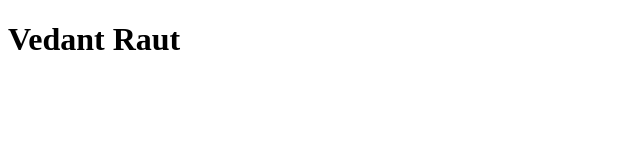
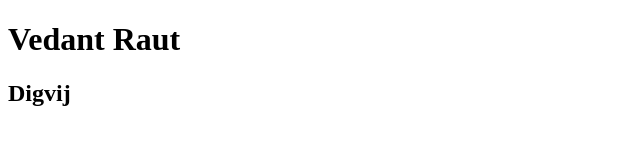
Before and after one commit to vedant1112/Hikri, a plain HTML site: page index.html in a window 1280 px wide. Shown: the whole page, without its empty margins (0-640 px from the left). Drawn offline with Linux system fonts and the light colour scheme.

Commit message:
h2 added

```diff
--- a/index.html
+++ b/index.html
@@ -8,5 +8,6 @@
   </head>
   <body>
     <h1>Vedant Raut</h1>
+    <h2>Digvij</h2>
   </body>
 </html>
```
